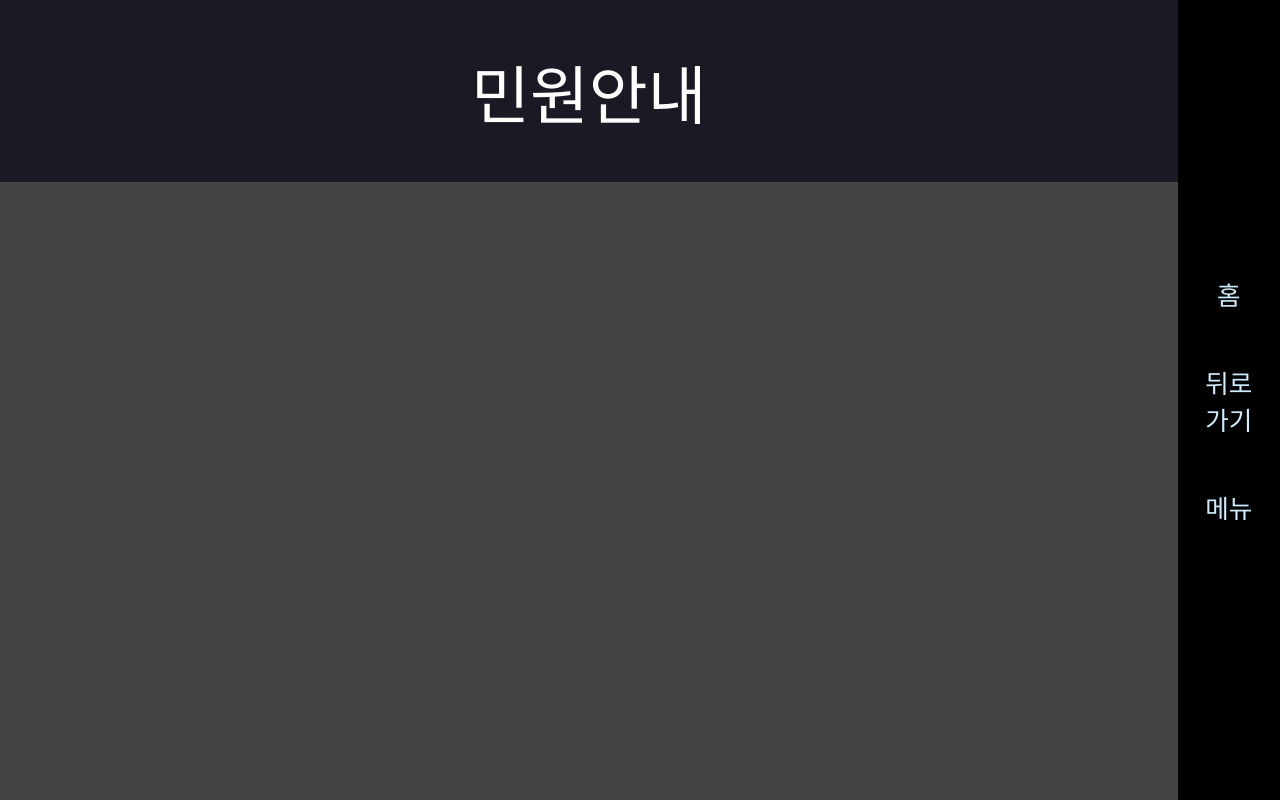
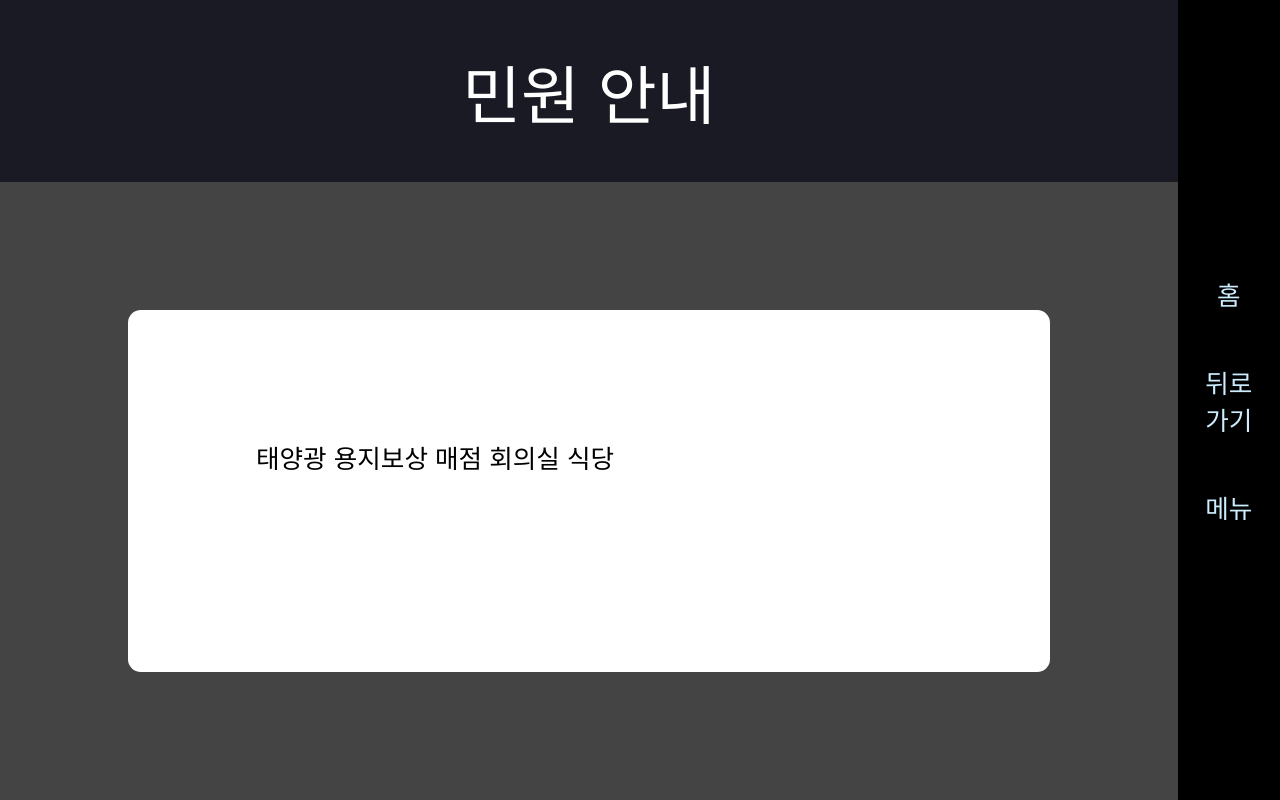
Before and after one commit to 0131mj/kiosk, a plain HTML site: page complains.html in a window 1280 px wide. Drawn offline with Linux system fonts and the light colour scheme; a web font is replaced by a local one.

Commit message:
- 퀴즈, 민원 페이지 추가

```diff
--- a/complains.html
+++ b/complains.html
@@ -5,12 +5,17 @@
     <meta name="viewport"
           content="width=device-width, user-scalable=no, initial-scale=1.0, maximum-scale=1.0, minimum-scale=1.0">
     <meta http-equiv="X-UA-Compatible" content="ie=edge">
-    <title>민원안내</title>
+    <title>민원 안내</title>
     <link rel="stylesheet" href="./css/style.css">
 </head>
 <body>
 <main>
-    <header class="title-header">민원안내</header>
+    <header class="title-header">민원 안내</header>
+    <div style="height: 10vw; width: 10vw"></div>
+    <section class="content-area">
+        태양광 용지보상
+        매점 회의실 식당
+    </section>
 </main>
 <template id="global-menu-panel"></template>
 <template id="control-menus"></template>
```
Also changed, not shown: quiz.html (+11 -0 lines).
